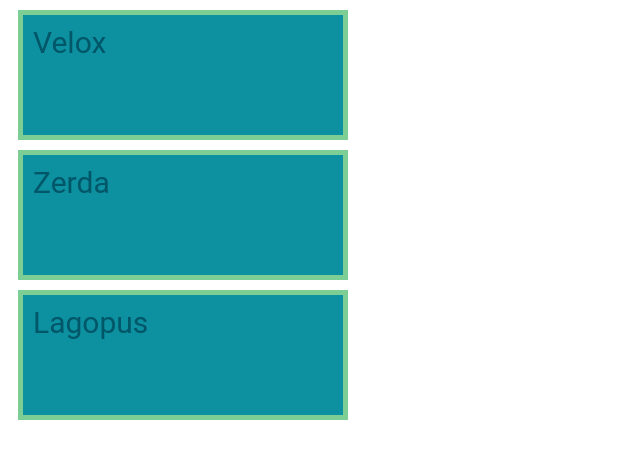
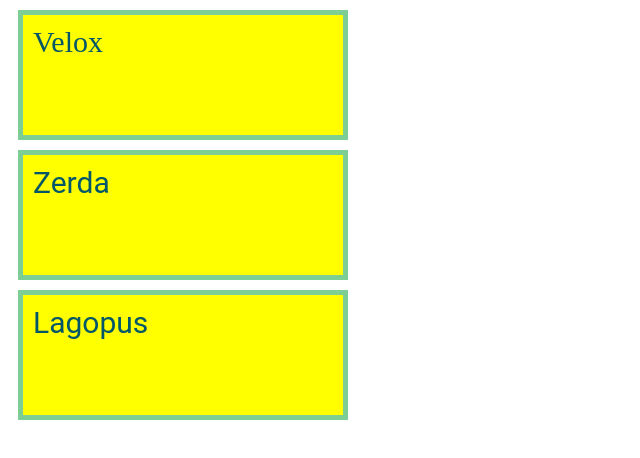
Before and after one commit to Kajahoda/Intro-to-jQuery, a plain HTML site: page index.html in a window 1280 px wide. Shown: the whole page, without its empty margins (0-640 px from the left). Drawn offline with nearby package versions, Linux system fonts and the light colour scheme.

Commit message:
changed font-family, border-color and background with javascript

```diff
--- a/index.html
+++ b/index.html
@@ -8,12 +8,12 @@
     <title>Document</title>
 </head>
 <body>
-    <p>Velox</p>
-    <p>Zerda</p>
-    <p>Lagopus</p>
+    <p id="fox-1">Velox</p>
+    <p id="fox-2">Zerda</p>
+    <p id="fox-3">Lagopus</p>
 
 
     <script src="https://ajax.googleapis.com/ajax/libs/jquery/3.4.1/jquery.min.js"></script>
-    <script src="source.js"></script>
+    <script src="script.js"></script>
 </body>
 </html>
--- /dev/null
+++ b/script.js
@@ -0,0 +1,3 @@
+$('#fox-1').css({'font-family': 'Macrotis'});
+$('#fox-2').css({'border.color': 'purple'});
+$('p').css({'background': 'yellow'});
```
Also changed, not shown: source.js (deleted).
